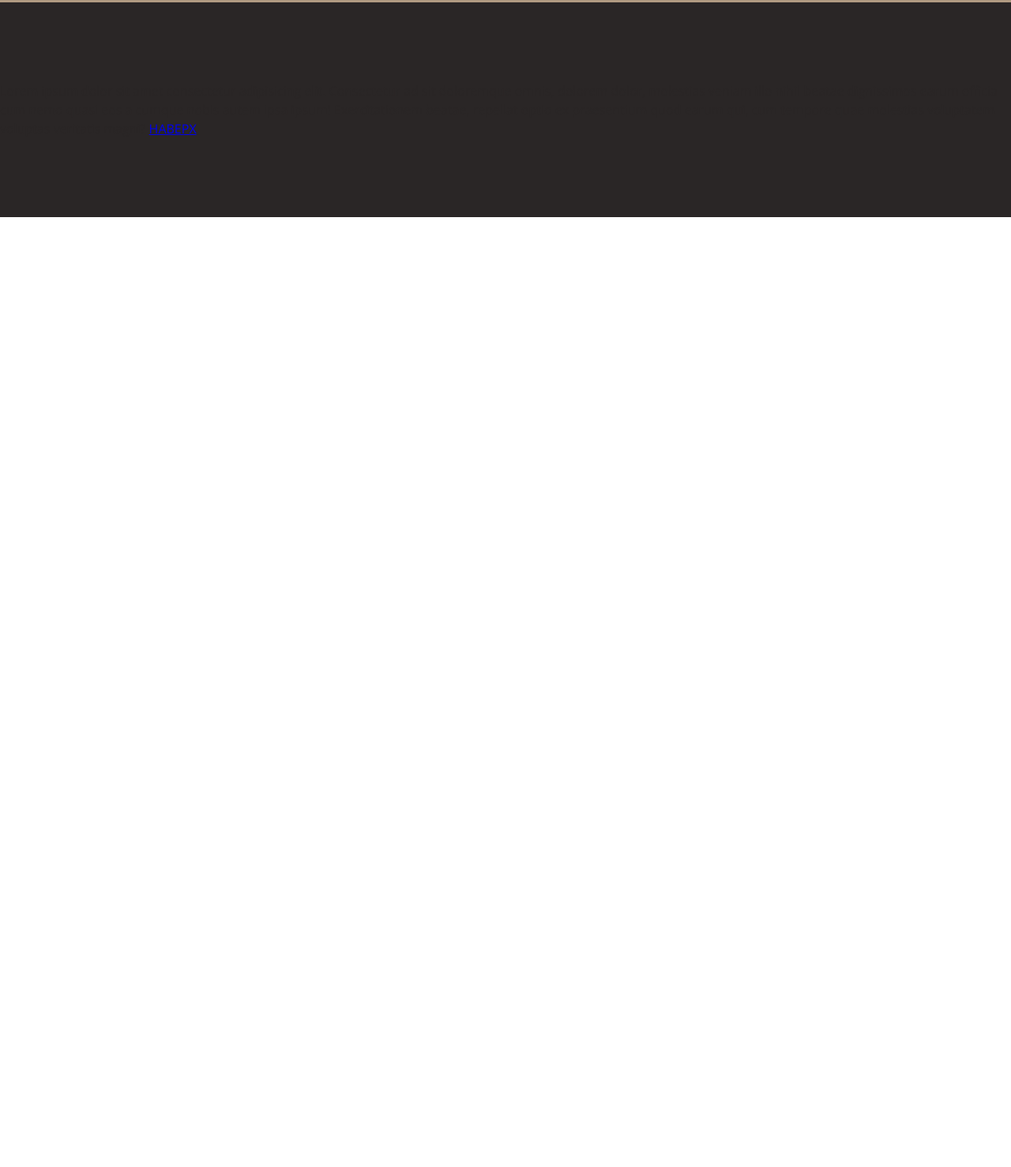
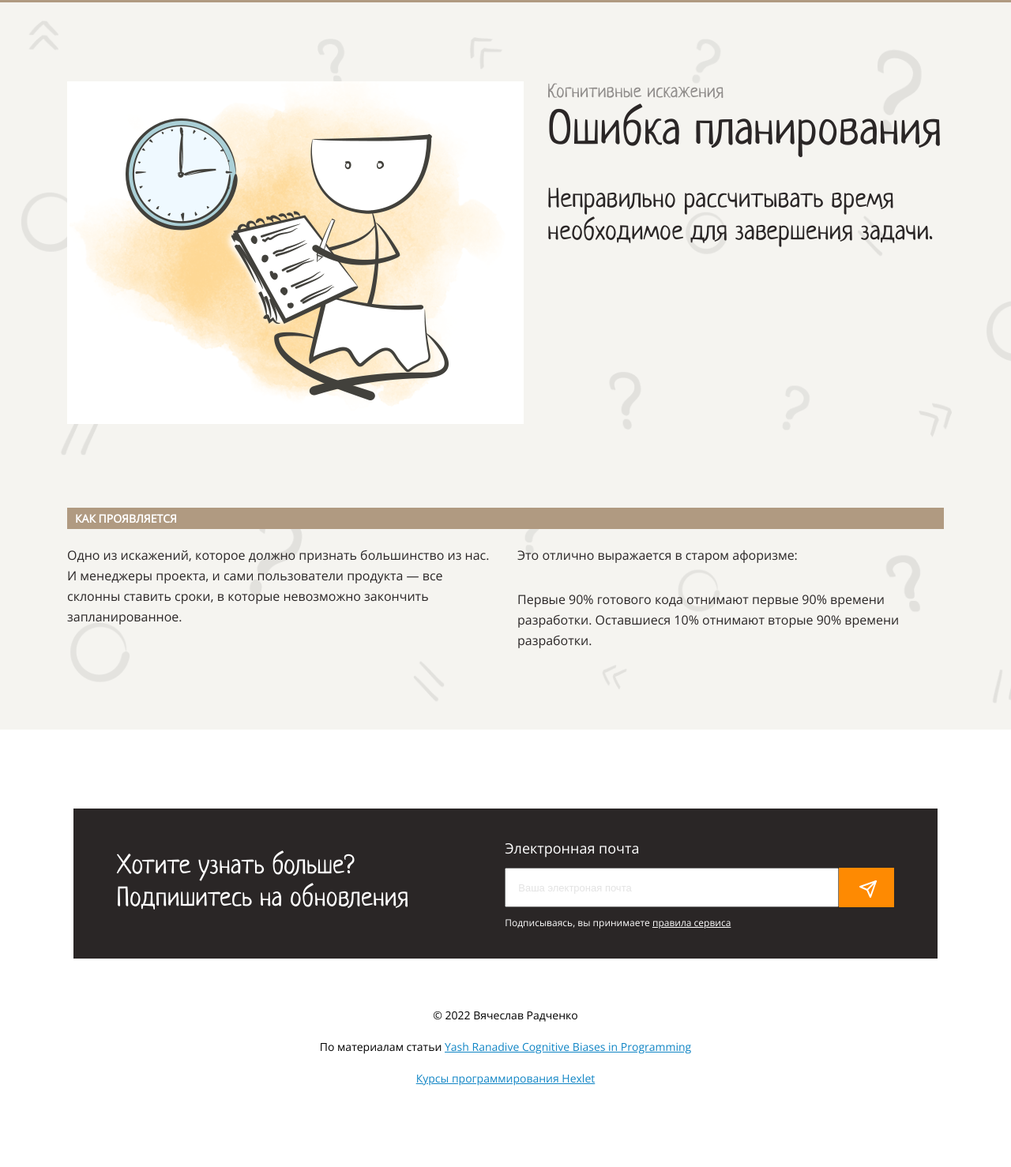
Before and after one commit to Slawone/layout-designer-project-58, a website: page src/index.html in a window 1280 px wide. Shown: the part 6407-7885 px from the top of the page at 79% size. Before the commit the page ends 6682 px from the top, so only its background shows below. Drawn offline with Linux system fonts and the light colour scheme.

Commit message:
add header section

```diff
--- a/src/index.html
+++ b/src/index.html
@@ -206,10 +206,56 @@
           </div>
         </div>
       </section>
+      <section class="errors-in-planning background-img" id="errors-in-planning">
+        <div class="container">
+          <div class="section-top">
+            <div class="section-img-box">
+              <img src="./images/5.png" alt="errors-in-planning" class="section-img">
+            </div>
+            <div class="section-info-box">
+              <div class="section-suptitle">Когнитивные искажения</div>
+              <h2 class="section-title">Ошибка планирования</h2>
+              <div class="section-text mt-30">Неправильно рассчитывать время необходимое для завершения задачи.</div>
+            </div>
+          </div>
+          <div class="section-bottom mt-100">
+            <h4 class="section-h4">Как проявляется</h4>
+            <div class="texts-box mt-20">
+              <div class="left-side-box">
+                <p class="text">
+                  Одно из искажений, которое должно признать большинство из нас. И менеджеры проекта, и сами пользователи продукта — все склонны ставить сроки, в которые невозможно закончить запланированное.
+                </p>
+              </div>
+              <div class="right-side-box">
+                <p class="text">Это отлично выражается в старом афоризме:</p>
+                <p class="text mt-30">Первые 90% готового кода отнимают первые 90% времени разработки. Оставшиеся 10% отнимают вторые 90% времени разработки.</p>
+              </div>
+            </div>
+          </div>
+        </div>
+      </section>
     </main>
     <footer class="footer">
-      Lorem ipsum dolor sit amet consectetur adipisicing elit. Consectetur ad sit doloremque omnis, dolorem dolor, molestias veniam illo nihil beatae dignissimos earum officia cum nemo quasi eos a cumque nobis autem ipsa ipsum! Exercitationem beatae, repellat optio ex praesentium quod earum qui, cum tempore quae molestias voluptatem voluptas veritatis magni?
-      <a href="#header" class="color-white">НАВЕРХ</a>
+      <div class="container">
+        <div class="footer-top">
+          <div class="footer-title">
+            <h3 class="white-color">Хотите узнать больше? <br> Подпишитесь на обновления</h3>
+          </div>
+          <form class="footer-form" action="#">
+            <div class="form-title white-color">Электронная почта</div>
+            <div class="form-send">
+              <input type="email" placeholder="Ваша электроная почта">
+              <button class="form-btn"></button>
+            </div>
+            <div class="form-rules white-color">Подписываясь, вы принимаете <a href="#" class="white-color">правила сервиса</a></div>
+          </form>
+        </div>
+        <div class="footer-bottom">
+          <p class="footer-text">© 2022 Вячеслав Радченко</p>
+          <p class="footer-text">По материалам статьи <a href="https://medium.com/hackernoon/cognitive-biases-in-programming-5e937707c27b">Yash Ranadive Cognitive Biases in Programming</a></p>
+          <p class="footer-text"><a href="https://ru.hexlet.io/my">Курсы программирования Hexlet</a></p>
+        </div>
+      </div>
     </footer>
   </body>
 </html>
--- a/src/styles/style.css
+++ b/src/styles/style.css
@@ -344,10 +344,86 @@ footer {
   color: var(--light-white-color);
 }
 
+.errors-in-planning {
+  position: relative;
+  background-color: var(--light-color);
+  z-index: 0;
+}
 .white-color {
   color: var(--white-color);
 }
 
 .footer {
+}
+
+.footer-top {
   background: var(--dark-color);
+  height: 190px;
+  display: flex;
+  align-items: center;
+  column-gap: 122px;
+  padding: 0 55px;
 }
+
+.form-title {
+  font-size: 18px;
+  line-height: 29px;
+}
+
+.form-send {
+  margin-top: 10px;
+  display: flex;
+}
+.footer-form input {
+  width: 423px;
+  height: 50px;
+  margin: 0;
+  padding: 15px;
+}
+
+.footer-form input::placeholder {
+  font-size: 13px;
+  line-height: 21px;
+  color: #757575;
+  opacity: 0.2;
+}
+
+.form-btn {
+  border: none;
+  outline: none;
+  background: var(--main-color);
+  width: 70px;
+  height: 50px;
+  margin: 0;
+  position: relative;
+}
+
+.form-btn::before {
+  content: url('../images/send.svg');
+  width: 20px;
+  height: 20px;
+  position: absolute;
+  top: 50%;
+  left: 50%;
+  transform: translate(-50%, -50%);
+}
+
+.form-rules {
+  margin-top: 10px;
+  font-size: 12px;
+  line-height: 19px;
+}
+
+.footer-bottom {
+  margin-top: 60px;
+  font-size: 14px;
+  text-align: center;
+  display: flex;
+  flex-direction: column;
+  row-gap: 16px;
+  color: #000;
+}
+
+.footer-text a {
+  color: var(--blue-color);
+}
```
